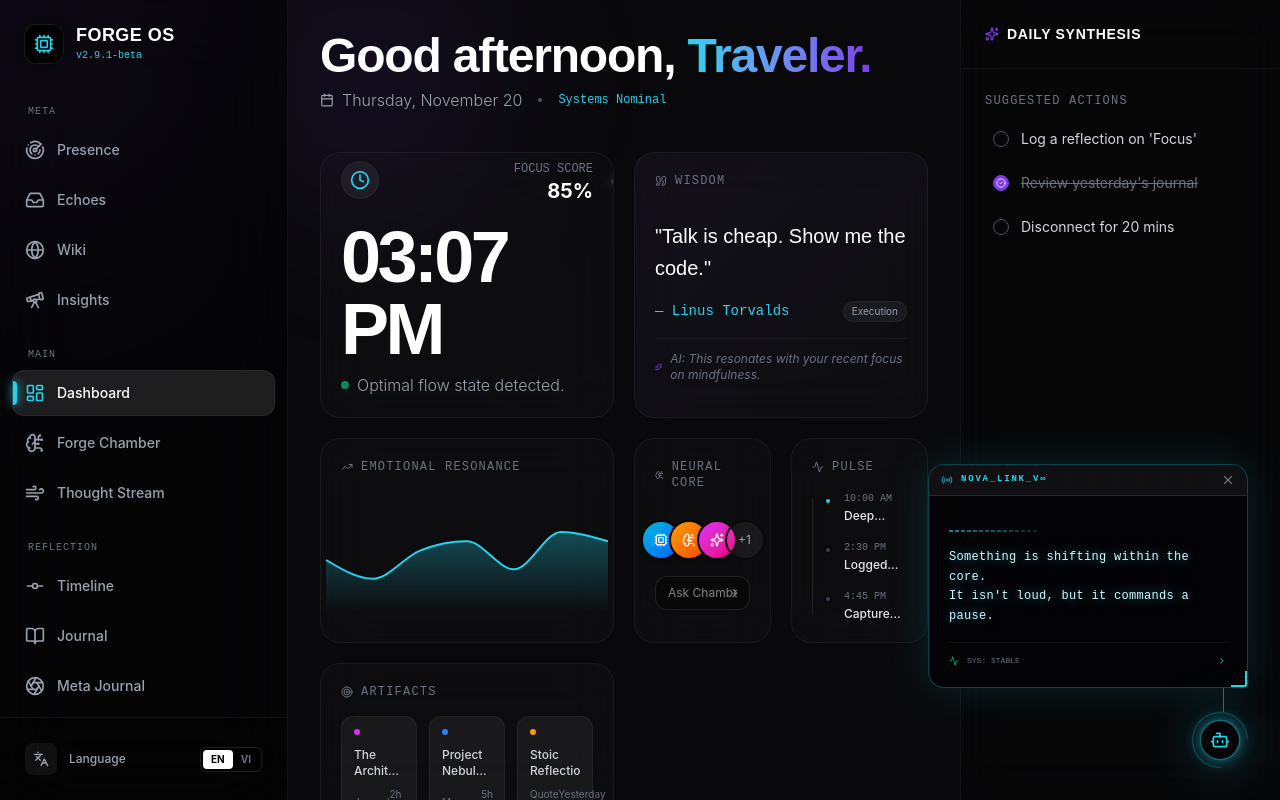
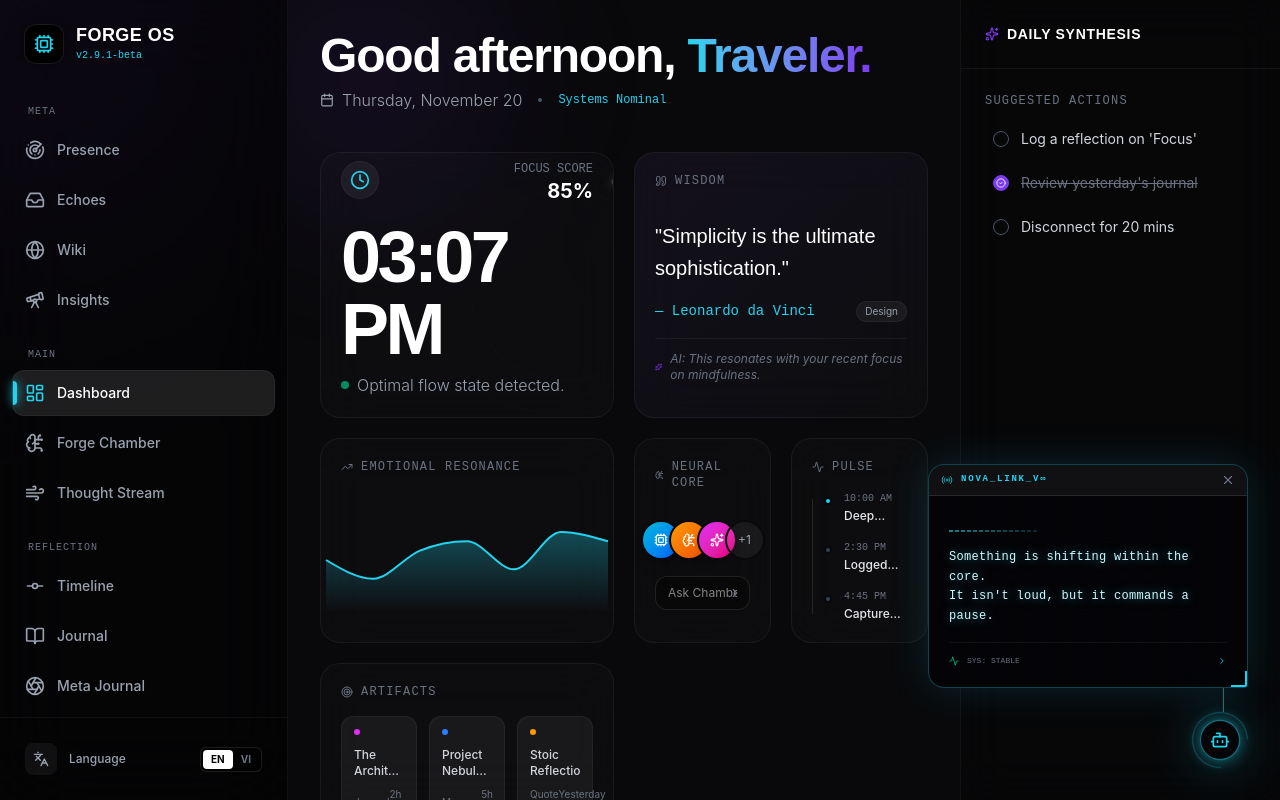
Before and after one commit to trhgatu/forge-os, a Next.js app: page /forge/dashboard in a window 1280 px wide. Built offline with nearby package versions, Linux system fonts and the light colour scheme.

Commit message:
refactor(dashboard): optimize state initialization to fix lint error

```diff
--- a/src/features/dashboard/components/Dashboard.tsx
+++ b/src/features/dashboard/components/Dashboard.tsx
@@ -142,7 +142,10 @@ const MOCK_INSIGHTS: InsightData[] = [
 
 export const Dashboard: React.FC = () => {
   const [time, setTime] = useState(new Date());
-  const [insight, setInsight] = useState<InsightData | null>(null);
+  // Initialize with random quote directly to avoid effect/cascading render
+  const [insight] = useState<InsightData | null>(
+    () => MOCK_INSIGHTS[Math.floor(Math.random() * MOCK_INSIGHTS.length)]
+  );
   const [focusScore] = useState(85);
 
   useEffect(() => {
@@ -150,11 +153,7 @@ export const Dashboard: React.FC = () => {
     return () => clearInterval(timer);
   }, []);
 
-  useEffect(() => {
-    // Pick a random quote
-    const randomInsight = MOCK_INSIGHTS[Math.floor(Math.random() * MOCK_INSIGHTS.length)];
-    setInsight(randomInsight);
-  }, []);
+  // Removed insight useEffect as state is now lazy-initialized
 
   const timeString = time.toLocaleTimeString([], {
     hour: "2-digit",
```
